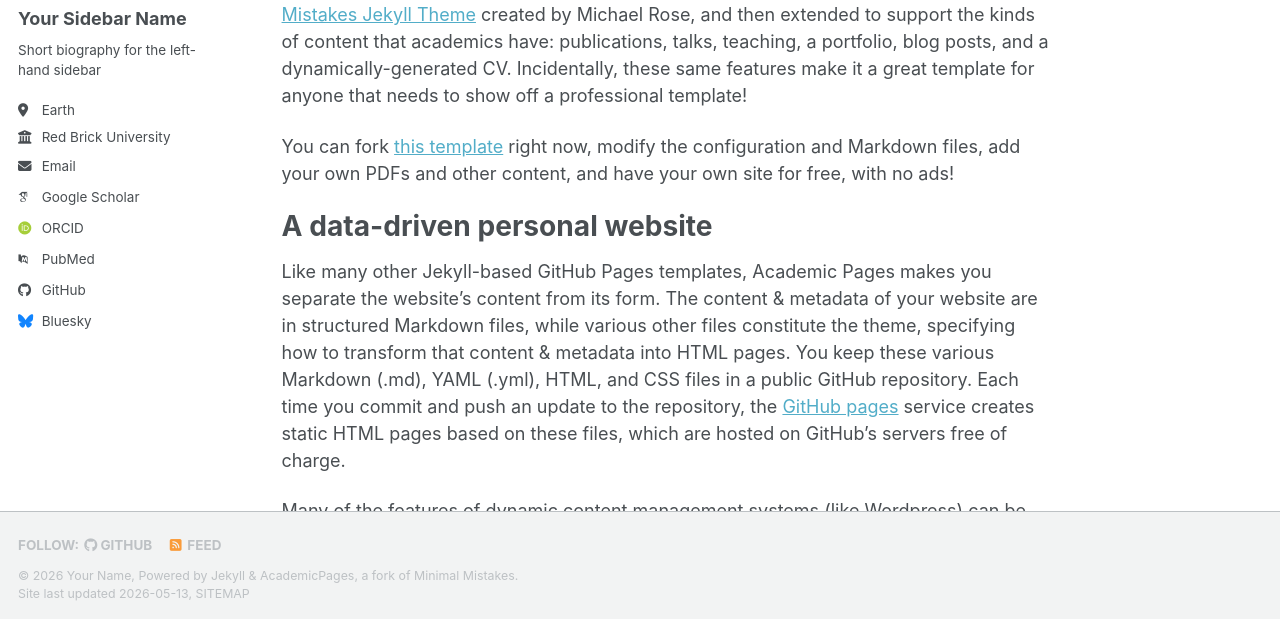
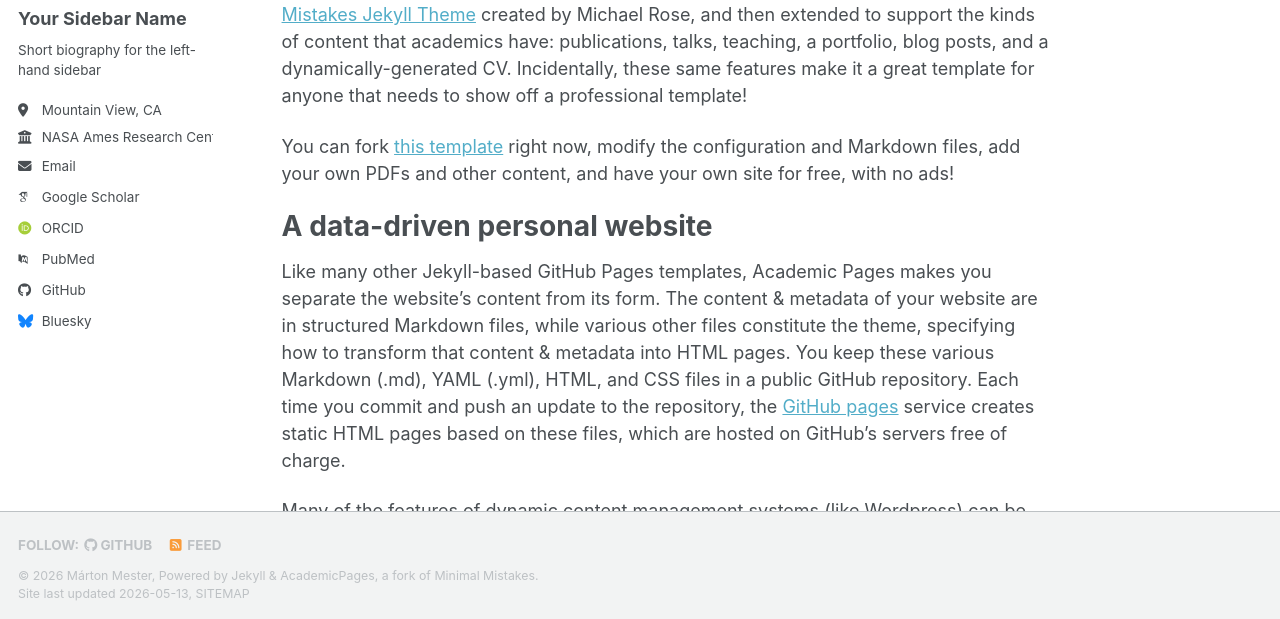
Before and after one commit to thengc6369/thengc6369.github.io, a Jekyll site: the page built from _pages/about.md, in a window 1280 px wide and 900 px high. Shown: the part 278-897 px from the top of the window. Built offline with Jekyll 4.4.1, drawn with Linux system fonts in a browser that asks for light colours; some web fonts are replaced; a script bundle is joined from its source files by our own code; library files that are not in the unit come from our copies.

Commit message:
Update _config.yml

```diff
--- a/_config.yml
+++ b/_config.yml
@@ -11,7 +11,7 @@
 site_theme               : "default" # The available themes options are "default", "air", "sunrise", "mint", "dirt" and "contrast"
 title                    : "Your Name / Site Title"
 title_separator          : "-"
-name                     : &name "Your Name"
+name                     : &name "Márton Mester"
 description              : &description "Your Name's academic portfolio"   # Update this with a general description of your site, this is the default if not overridden by a page
 url                      : https://academicpages.github.io # The base hostname & protocol for your site e.g. "https://[your GitHub username].github.io",
                                                            # or if you already have some other page hosted on Github then use "https://[your GitHub username].github.io/[Your Repo Name]"
@@ -25,12 +25,12 @@
   # Biographic information
   avatar           : "profile.png"
   name             : "Your Sidebar Name"
-  pronouns         : # example: "she/her"
+  pronouns         : # example: "he/him"
   bio              : "Short biography for the left-hand sidebar"
-  location         : "Earth"
-  employer         : "Red Brick University"
+  location         : "Mountain View, CA"
+  employer         : "NASA Ames Research Center"
   uri              : # URL
-  email            : "none@example.org"
+  email            : "marton.mester.16[at]alumni.ucl.ac.uk"
 
   # Academic websites
   academia         : # URL
```
